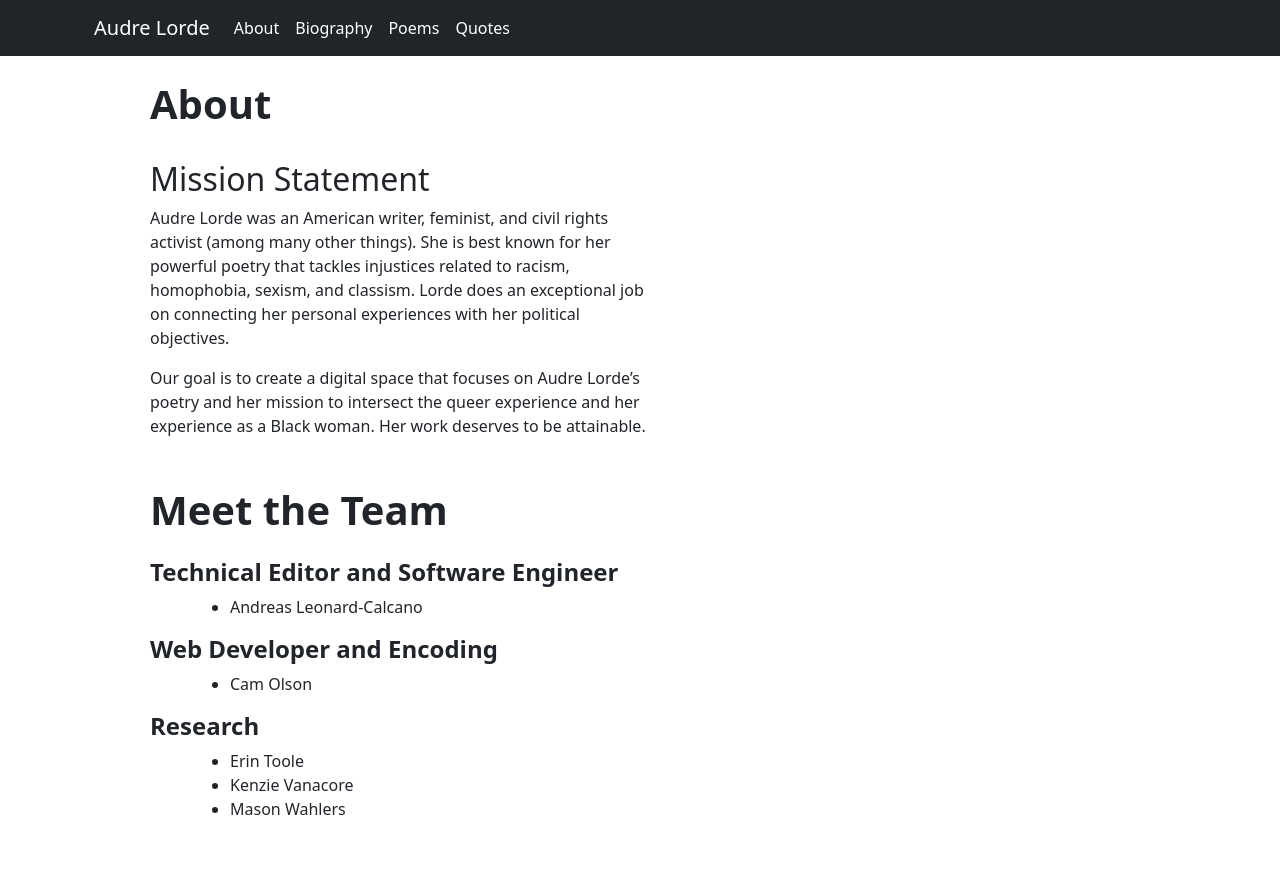
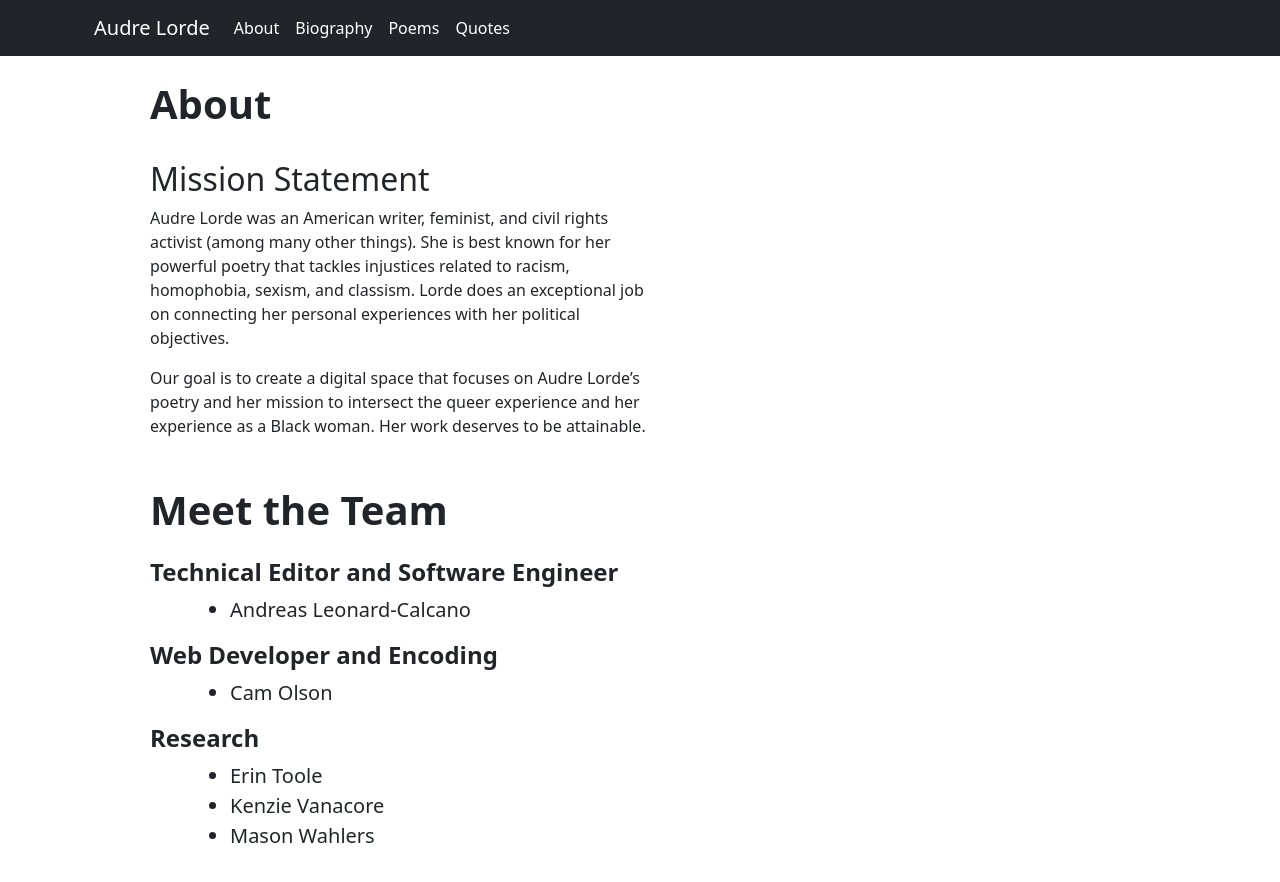
Before and after one commit to AndreasLc1103/DigitalHumanities101Final, a React (Create React App) app: page /about in a window 1280 px wide. Shown: the top 882 px of the page. Before the commit the page ends 837 px from the top, so only its background shows below. Built offline with nearby package versions, Linux system fonts and the light colour scheme.

Commit message:
ade changes to font size on both about and bio apges

```diff
--- a/src/Pages/BioPage/BioPage.jsx
+++ b/src/Pages/BioPage/BioPage.jsx
@@ -6,7 +6,7 @@ const BioPage = () => {
 
     return (
 
-        <Container style={{ paddingLeft: "5rem" }}>
+        <Container style={{ paddingLeft: "5rem", paddingBottom: "1rem" }}>
             <Row>
                 <Col> <AudreNav></AudreNav></Col>
             </Row>
--- a/src/Pages/about/AboutPage.jsx
+++ b/src/Pages/about/AboutPage.jsx
@@ -5,7 +5,7 @@ const AboutPage = () => {
 
     return (
         <div>
-            <Container fluid="md" style={{ paddingLeft: '5rem' }}>
+            <Container fluid="md" style={{ paddingLeft: '5rem', paddingBottom: "2rem" }}>
                 <Row>
                     <AudreNav style={{ marginBottom: "10rem" }}></AudreNav>
                 </Row>
@@ -23,11 +23,11 @@ const AboutPage = () => {
                 <Row style={{ marginBottom: "2rem" }}>
 
                     <Col lg={6}>
-                        <p>Audre Lorde was an American writer, feminist, and civil rights activist (among many other things). She is best known for her powerful poetry that tackles injustices
+                        <p className="fs-6">Audre Lorde was an American writer, feminist, and civil rights activist (among many other things). She is best known for her powerful poetry that tackles injustices
                             related to racism, homophobia, sexism, and classism.
                             Lorde does an exceptional job on connecting her personal
                             experiences with her political objectives. </p>
-                        <p>Our goal is to create a digital space that focuses on Audre Lorde’s
+                        <p className="fs-6">Our goal is to create a digital space that focuses on Audre Lorde’s
                             poetry and her mission to intersect the queer experience and her
                             experience as a Black woman. Her work deserves to be attainable. </p>
                     </Col>
@@ -44,21 +44,21 @@ const AboutPage = () => {
                 <Row>
                     <h4 className="fw-bold">Technical Editor and Software Engineer</h4>
                     <ul style={{ marginLeft: "5rem" }}>
-                        <li> Andreas Leonard-Calcano</li>
+                        <li className="fs-5"> Andreas Leonard-Calcano</li>
                     </ul>
                 </Row>
                 <Row>
                     <h4 className="fw-bold">Web Developer and Encoding</h4>
                     <ul style={{ marginLeft: "5rem" }}>
-                        <li>Cam Olson</li>
+                        <li className="fs-5" >Cam Olson</li>
                     </ul>
                 </Row>
                 <Row>
                     <h4 className="fw-bold">Research</h4>
                     <ul style={{ marginLeft: "5rem" }}>
-                        <li>Erin Toole</li>
-                        <li>Kenzie Vanacore</li>
-                        <li>Mason Wahlers</li>
+                        <li className="fs-5">Erin Toole</li>
+                        <li className="fs-5">Kenzie Vanacore</li>
+                        <li className="fs-5">Mason Wahlers</li>
                     </ul></Row>
             </Container>
         </div >
```
